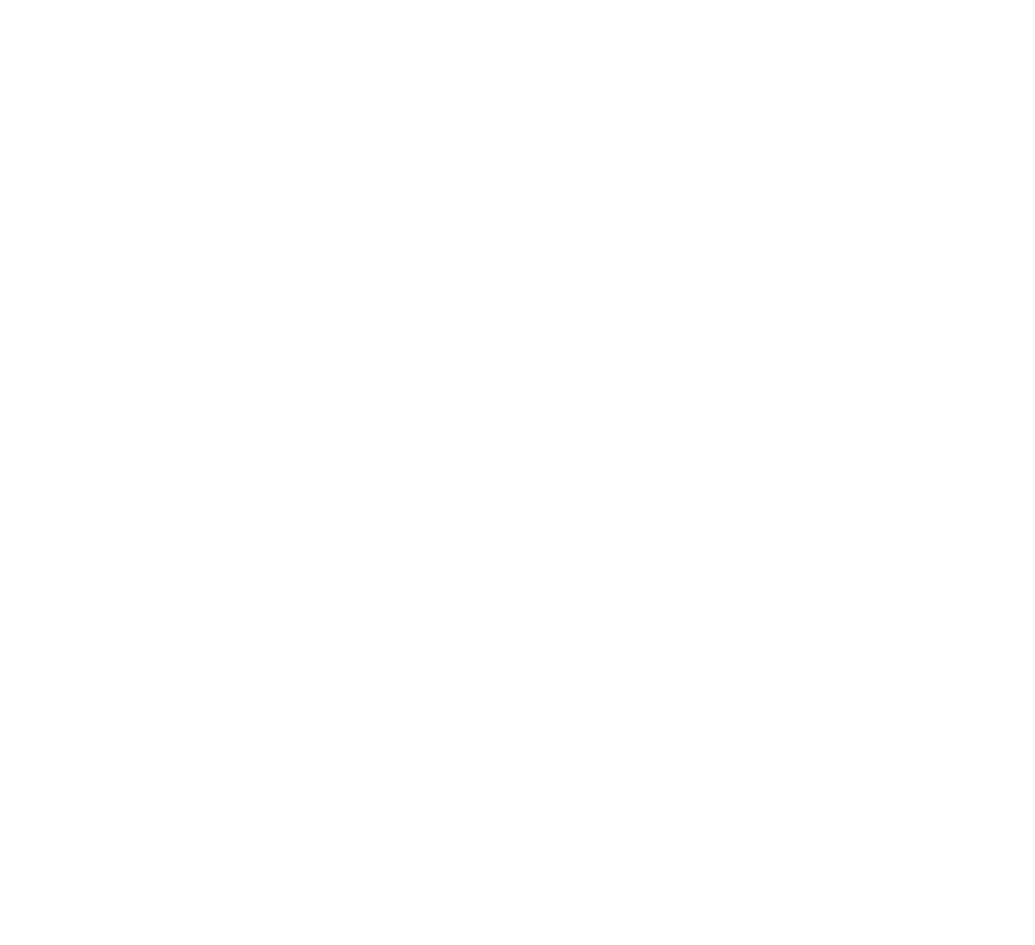
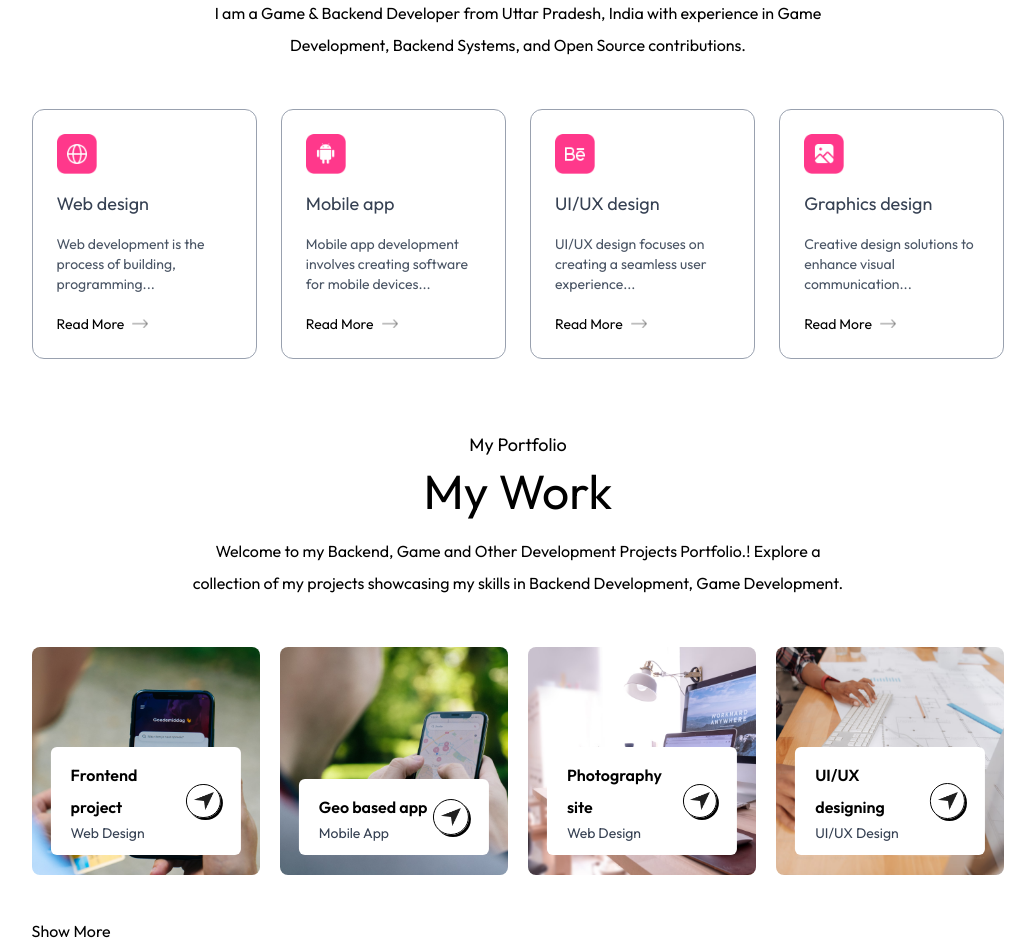
Before and after one commit to DrDead0/Portfolio, a Next.js app: page / in a window 1280 px wide. Shown: the part 1700-2645 px from the top of the page, without its empty margins (122-1157 px from the left). Before the commit the page ends 1577 px from the top, so only its background shows below. Built offline with nearby package versions, Linux system fonts and the light colour scheme; a web font is replaced by a local one.

Commit message:
Added pages/ Service,Work Pages and added effects

```diff
--- a/app/components/navbar.jsx
+++ b/app/components/navbar.jsx
@@ -27,7 +27,7 @@ const Navbar = () => {
             <Image src={assets.header_bg_color} alt='' className="w-full "/>
         </div>
         <nav className={`w-full fixed px-5 lg:px-8 xl:px-[8%] py-4 flex
-        items-center justify-between z-50 ${isScroll ? "bg-white/20 backdrop-blur-[8px] shadow-sm" : "" } `}>
+        items-center justify-between z-50 ${isScroll ? "bg-white/60 backdrop-blur-lg shadow-sm" : "" } `}>
             <a href="#top">
                 <Image src={assets.logo} className="w-28 cursor-pointer mr-14" alt="logo" />
             </a>
--- /dev/null
+++ b/app/components/services.jsx
@@ -0,0 +1,35 @@
+import React from 'react';
+import { serviceData, assets } from '@/assets/assets';
+import Image from 'next/image';
+import config from '@/tailwind.config.mjs';
+const Services = () => {
+    return (
+        <div id="services" className= "w-full px-[12%] py-4 scroll-mt-20">
+            <h4 className="text-center mb-2 text-lg font-Ovo">
+                What I Offer </h4>
+            <h2 className="text-center text-5xl font-Ovo">My Services</h2>
+
+            <p className="text-center max-w-2xl mx-auto mt-5 mb-12 font-Ovo">
+                I am a Game & Backend Developer from Uttar Pradesh, India with experience
+                in Game Development, Backend Systems, and Open Source contributions.
+            </p>
+            <div className="grid grid-cols-1 sm:grid-cols-2 lg:grid-cols-4 gap-6 my-10">
+                {serviceData.map(({icon,title,description,link},index)=>(
+                    <div key={index} className='border-[0.5px] border-gray-400 bg-white
+                    rounded-xl p-6 cursor-pointer hover:bg-[#fcf4ff] hover:-translate-y-1 transition-all duration-300
+                    hover:shadow-[4px_4px_#000]'>
+                       <Image src={icon} alt='icon'  className='w-10'/>
+                       <h3 className='text-lg my-4 text-gray-700 font-Ovo'>{title}
+                       </h3>
+                       <p className="text-sm text-gray-600 leading-5">{description}</p>
+                       <a href={link} className=" flex items-center gap-2 text-sm mt-5">
+                        Read More <Image src={assets.right_arrow} className="w-4" alt='' />
+                       </a>
+                    </div>
+                ))}
+            </div>
+        </div>
+    );
+};
+
+export default Services;
--- /dev/null
+++ b/app/components/work.jsx
@@ -0,0 +1,47 @@
+import React from "react";
+import { assets, workData } from "@/assets/assets";
+import Image from "next/image";
+import config from "@/tailwind.config.mjs";
+
+const Work = () => {
+    return (
+        <div id="work" className="w-full px-[12%] py-4 scroll-mt-20">
+            <h4 className="text-center mb-2 text-lg font-Ovo">
+                My Portfolio </h4>
+            <h2 className="text-center text-5xl font-Ovo">My Work</h2>
+
+            <p className="text-center max-w-2xl mx-auto mt-5 mb-12 font-Ovo">
+                Welcome to my Backend, Game and Other  Development Projects Portfolio.! Explore a collection of my projects
+                showcasing my skills in Backend Development, Game Development.
+            </p>
+            <div className='grid grid-cols-4 my-10 gap-5'>
+                {workData.map((project,index)=>(
+                    <div key={index} className='relative aspect-square group'>
+                        <div className='absolute inset-0 bg-no-repeat bg-cover bg-center rounded-lg'
+                        style={{backgroundImage:`url(${project.bgImage})`}}>
+                        </div>
+                        <div className='bg-white w-10/12 rounded-md absolute bottom-5
+                        left-1/2 -translate-x-1/2 py-3 px-5 flex items-center
+                        justify-between duration-500 group-hover:bottom-7'>
+                            <div>
+                                <h2 className='font-semibold'>{project.title}</h2>
+                                <p className='text-sm text-gray-700'>{project.description}</p>
+                            </div>
+                            <div className='border rounded-full border-black w-9
+                            aspect-square flex items-center justify-center shadow-[2px_2px_0_#000]
+                            group-hover:bg-lime-300 transition'>
+                                <Image src={assets.send_icon} alt='Send Icon' className='w-5'/>
+                            </div>
+                        </div>
+                    </div>
+                ))}
+            </div>
+            <a href="">Show More<Image src={assets.right_arrow_bold} alt='Right Arrow'
+            className='w-4'/>
+
+            </a>
+        </div>
+    )
+}
+
+export default Work;
--- a/app/page.js
+++ b/app/page.js
@@ -3,12 +3,16 @@ import Image from "next/image";
 import Navbar from "./components/navbar.jsx";
 import Header from "./components/header.jsx";
 import About from "./components/about.jsx";
+import Services from "./components/services.jsx";
+import Work from "./components/work.jsx";
 export default function Home() {
   return (
     <>
       <Navbar/>
       <Header/>
       <About/>
+      <Services/>
+      <Work/>
     </>
   );
 }
--- a/tailwind.config.mjs
+++ b/tailwind.config.mjs
@@ -12,14 +12,18 @@ const config = {
         darkHover: '#2a004a',
         darkTheme: '#11001F',
       },
+      boxShadow: {
+        'black': '4px 4px 0px #000000',
+        'white': '4px 4px 0px #ffffff',
+      },
       fontFamily:{
         Outfit: ['Outfit', 'sans-serif'],
         Ovo: ['Ovo', 'serif'],
       },
-      boxShadow:{
-        'black': '4px 4px 0 #000',
-        'white': '4px 4px 0#fff',
+      gridTemplateColumns:{
+        'auto': 'repeat(auto-fit, minmax(200px,1fr))',
       }
+
     },
   },
   plugins: [],
```
